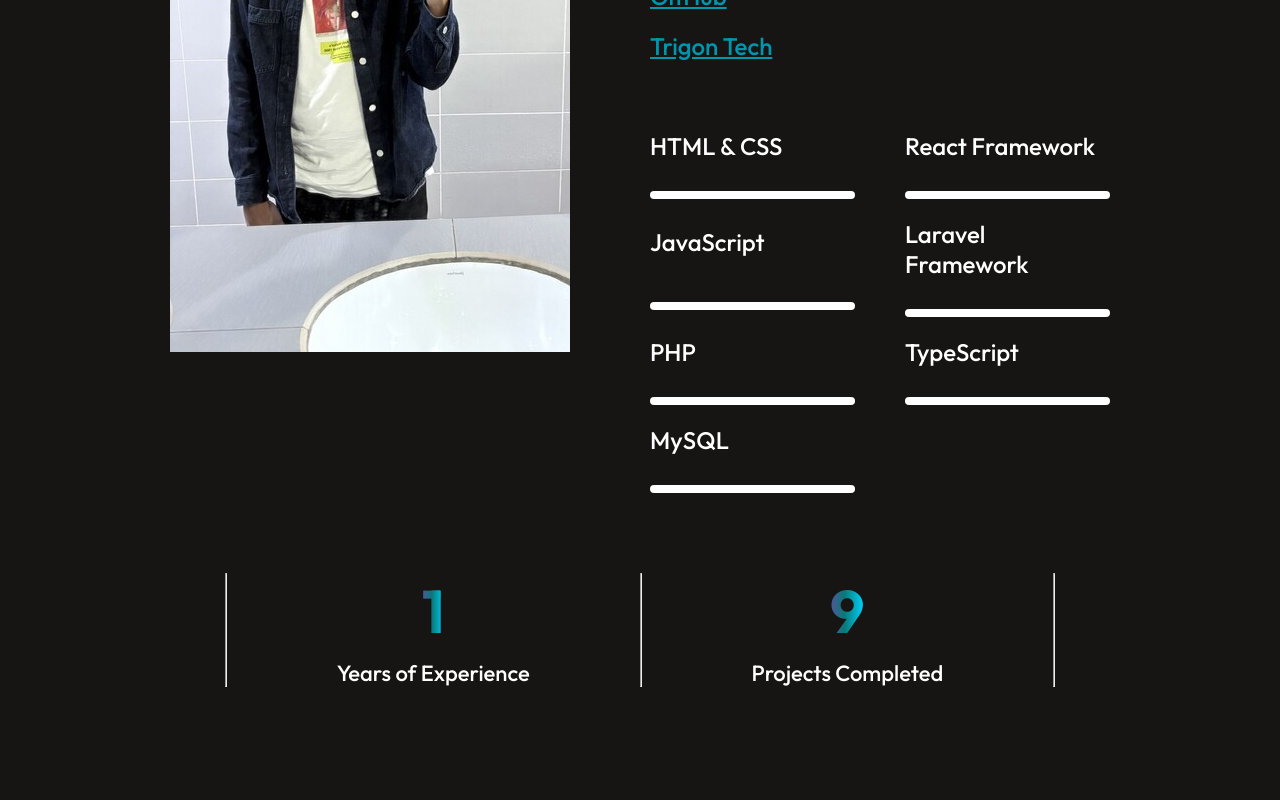
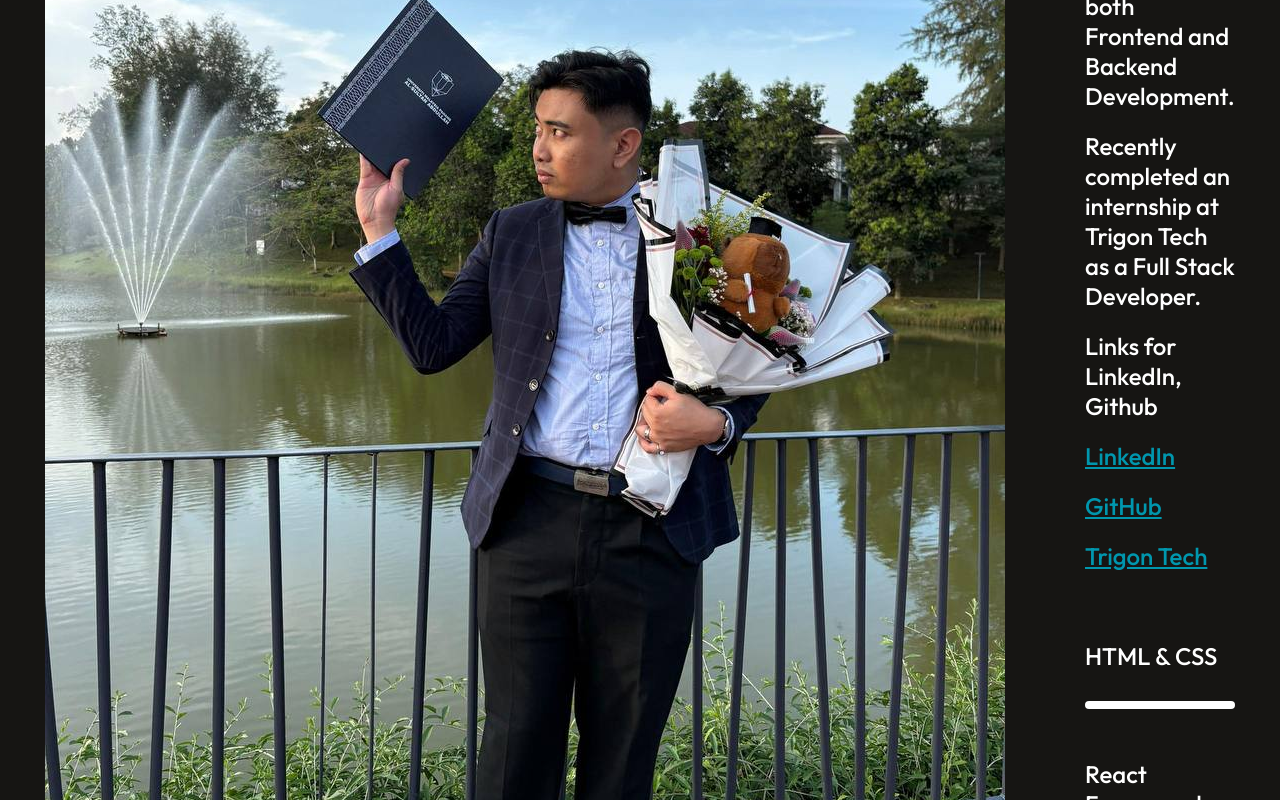
Before and after one commit to Zeyynn/RazinPortfolioReactJS, a React (Vite) app: page / in a window 1280 px wide. Shown: the part 2100-2900 px from the top of the page. Built offline with nearby package versions, Linux system fonts and the light colour scheme.

Commit message:
updated grad photo and grid in about section

```diff
--- a/src/Components/Navbar/About/About.css
+++ b/src/Components/Navbar/About/About.css
@@ -43,8 +43,7 @@
 .about-skills{
     display: grid;
     flex-direction: column;
-    gap: 20px 50px;
-    grid-template-columns: 1fr 1fr;
+    gap: 50px 50px;
     max-width: 900px;
 }
 .about-skill {
@@ -162,7 +161,7 @@
         flex-direction: column;
     }
     .about-left{
-        display: none
+        display: none;
     }
     .about-para{
         font-size: 18px;
--- a/src/Components/Navbar/About/About.jsx
+++ b/src/Components/Navbar/About/About.jsx
@@ -2,6 +2,7 @@ import React from 'react'
 import './About.css'
 import theme_pattern from '../../../assets/theme_pattern1.svg'
 import aboutme_img from '../../../assets/aboutme_img.jpg'
+import aboutme_img2 from '../../../assets/aboutme_img1.jpg'
 
 const About = () => {
   return (
@@ -12,7 +13,7 @@ const About = () => {
       </div>
       <div className="about-sections">
         <div className="about-left">
-          <img src={aboutme_img} alt="" />                  {/*About Me Img*/}
+          <img src={aboutme_img2} alt="" />                  {/*About Me Img*/}
         </div>
         <div className="about-right">
           <div className="about-para">                      {/*About Me Desc*/}
```
Also changed, not shown: src/assets/aboutme_img1.jpg (added).
